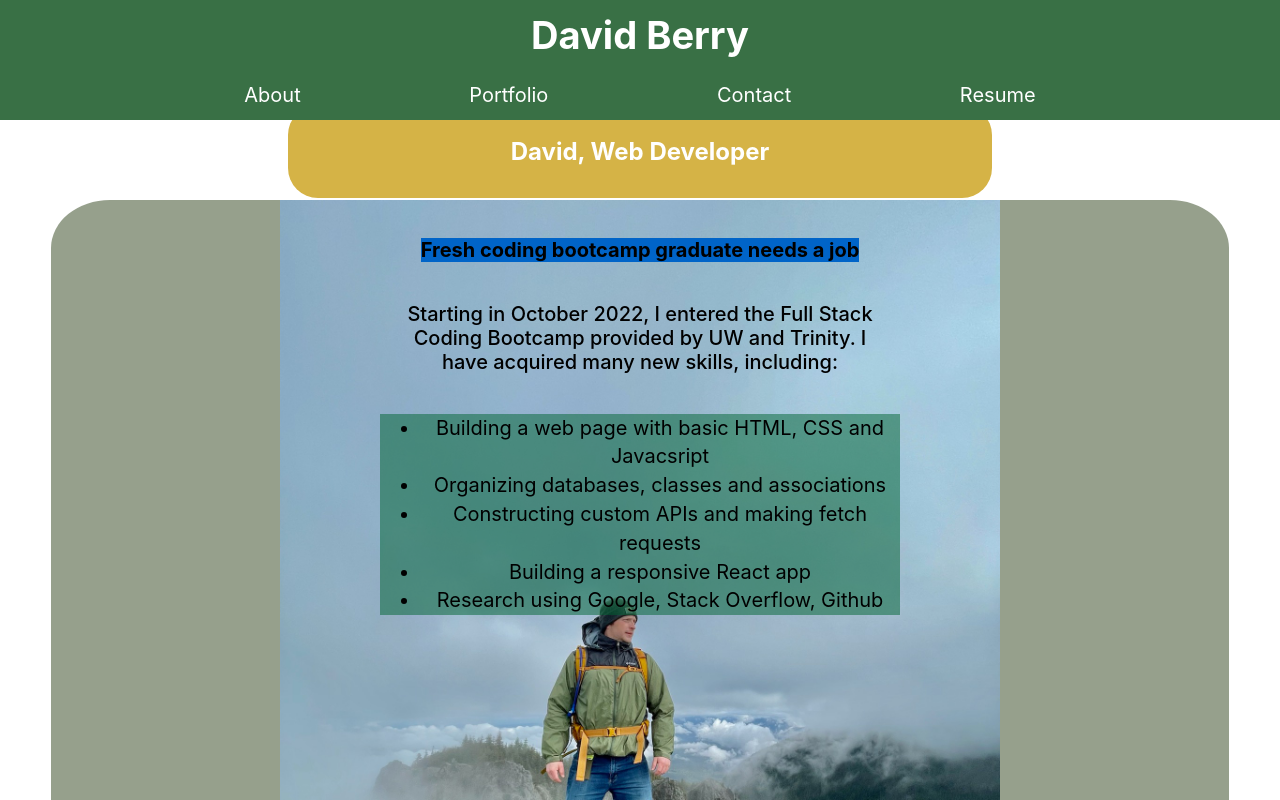
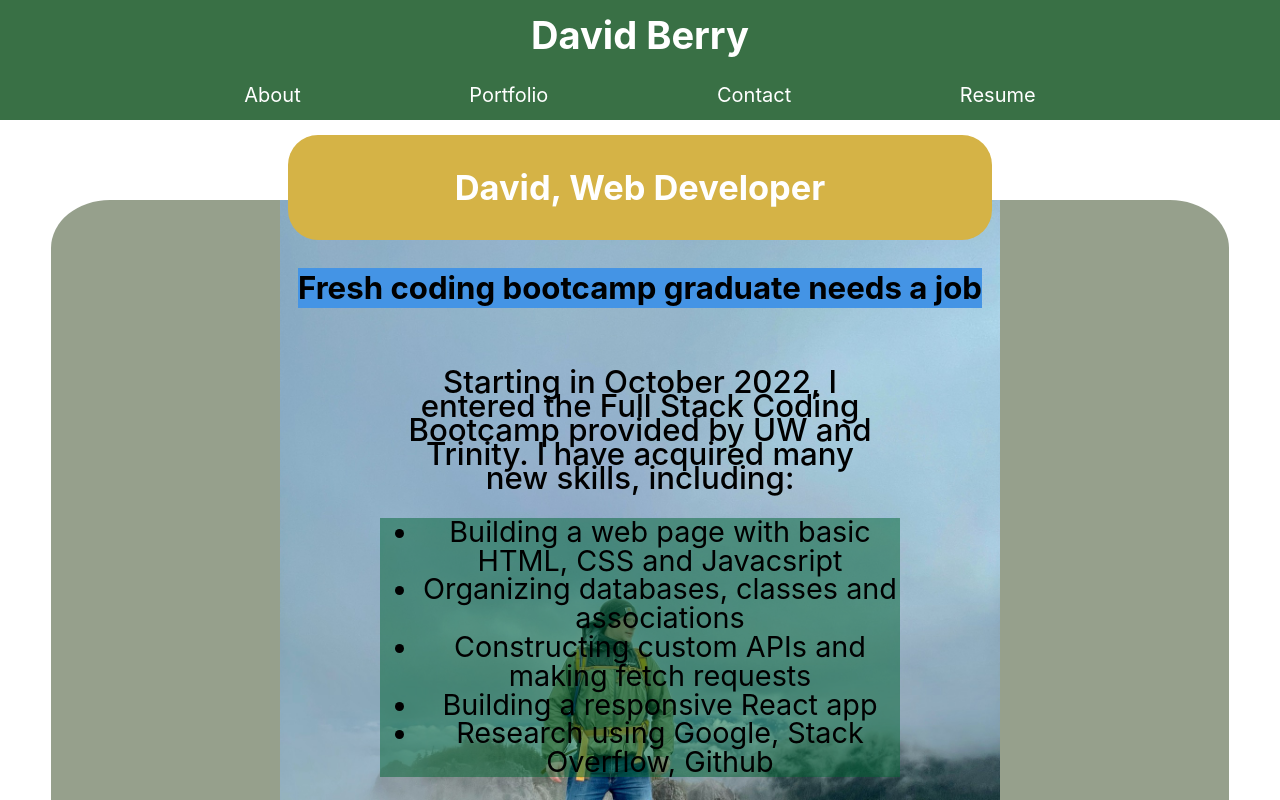
Before and after one commit to dberry38/forest-medallion, a React (Create React App) app: page / in a window 1280 px wide. Shown: the top 800 px of the page. Built offline with nearby package versions, Linux system fonts and the light colour scheme.

Commit message:
more styling cleanup

```diff
--- a/src/App.js
+++ b/src/App.js
@@ -6,10 +6,11 @@ import Footer from "./components/Footer/Footer";
 import { css } from '@emotion/css';
 
 const mainStyle = `
-margin: 0;
+margin: 0 auto;
 display: flex;
 align-items: center;
 justify-content: center;
+width: 90vw;
 `
 
 function App() {
--- /dev/null
+++ b/src/components/About/About.css
@@ -0,0 +1,64 @@
+.container {
+    display: flex;
+    align-items: center;
+    justify-content: center;
+    position: relative;
+    top: 5rem;
+    width: 92vw;
+    height: 60rem;
+    background-image: url("../../assets/Images/mountain_pic.jpg");
+    background-color: rgb(150, 160, 140);
+    background-position: center;
+    background-repeat: no-repeat;
+    background-size: contain;
+    border-radius: 5%;
+    flex-direction: column;
+
+}
+
+.container h1 {
+    display: flex;
+position: relative;
+bottom: 12rem;
+width: 50vw;
+align-items: center;
+justify-content: center;
+padding: 32px;
+background-color: rgb(213, 179, 70);
+font-size: calc(0.55rem + 2vw);
+border-radius: 30px;
+color: white;
+}
+
+.container h3 {
+    display: flex;
+position: relative;
+bottom: 14rem;
+background-color: rgb(68, 148, 229);
+font-size: calc(0.35rem + 2vw);
+line-height: 2.5rem;
+}
+
+.summary {
+    display: flex;
+position: relative;
+text-align: center;
+width: 30rem;
+bottom: 14rem;
+color: rgb(0, 0, 0);
+font-size: calc(0.35rem + 2vw);
+font-weight: 500;
+line-height: 1.5rem;
+}
+
+.skill-list {
+    display: flex;
+flex-direction: column;
+position: relative;
+text-align: center;
+width: 30rem;
+bottom: 16rem;
+background-color: rgb(0, 100, 50, 0.5);
+font-size: calc(0.2rem + 2vw);
+line-height: 1.8rem;
+}
--- a/src/components/About/About.js
+++ b/src/components/About/About.js
@@ -1,80 +1,14 @@
 import React from "react";
-import { css } from '@emotion/css';
-import mtPic from '../../assets/Images/mountain_pic.jpg'
-
-
-const h1Style = `
-display: flex;
-position: relative;
-bottom: 20rem;
-width: 50vw;
-align-items: center;
-justify-content: center;
-padding: 32px;
-background-color: rgb(213, 179, 70);
-font-size: 24px;
-border-radius: 30px;
-color: white;
-`
-
-const picStyle = `
-display: flex;
-align-items: center;
-justify-content: center;
-position: relative;
-top: 5rem;
-width: 92vw;
-height: 60rem;
-background-image: url(${mtPic});
-background-color: rgb(150, 160, 140);
-background-position: center;
-background-repeat: no-repeat;
-background-size: contain;
-border-radius: 5%;
-flex-direction: column;
-`
-
-const subStyle = `
-display: flex;
-position: relative;
-bottom: 20rem;
-background-color: rgb(0, 100, 200);
-font-size: 1.25rem;
-line-height: 1.5rem;
-`
-
-const contentStyle = `
-display: flex;
-position: relative;
-text-align: center;
-width: 30rem;
-bottom: 20rem;
-color: rgb(0, 0, 0);
-font-size: 1.25rem;
-font-weight: 500;
-line-height: 1.5rem;
-`
-
-const listStyle = `
-display: flex;
-flex-direction: column;
-position: relative;
-text-align: center;
-width: 30rem;
-bottom: 20rem;
-background-color: rgb(0, 100, 50, 0.5);
-font-size: 1.25rem;
-line-height: 1.8rem;
-`
+import './About.css';
 
 
 function AboutDiv(props) {
     return (
-        <div className={css(picStyle)}>
-            <h1 className={css(h1Style)}>David, Web Developer</h1>
-            <h3 className={css(subStyle)}>Fresh coding bootcamp graduate needs a job</h3>
-            <p className={css(contentStyle)}>Starting in October 2022, I entered the Full Stack Coding Bootcamp provided by UW and Trinity. I have acquired many new skills, including:</p>
-            <ul className={css(listStyle)}>
+        <div className="container">
+            <h1>David, Web Developer</h1>
+            <h3>Fresh coding bootcamp graduate needs a job</h3>
+            <p className="summary">Starting in October 2022, I entered the Full Stack Coding Bootcamp provided by UW and Trinity. I have acquired many new skills, including:</p>
+            <ul className="skill-list">
                 <li>Building a web page with basic HTML, CSS and Javacsript</li>
                 <li>Organizing databases, classes and associations</li>
                 <li>Constructing custom APIs and making fetch requests</li>
--- a/src/components/Project/Project.js
+++ b/src/components/Project/Project.js
@@ -42,8 +42,8 @@ width: 20vw;
 `;
 
   return (
-
-      <div className={css(cardStyle)}>
+    <div>
+      <div className={css(cardStyle)}></div>
       <a
         href={liveLink}
         target="_blank"
--- a/src/components/Resume/Resume.js
+++ b/src/components/Resume/Resume.js
@@ -10,21 +10,18 @@ function ResumeDiv(props) {
         <div>
           <h2>Career Summary</h2>
           <p>
-            I have spent many years working in the construction industry, and I
-            am excited to apply the skills and work ethic I have cultivated to a
-            new field. Becoming a Web Developer will open my horizons to new
-            possibilities.
+            Full Stack Web Development Coding Bootcamp graduate making the move into a new career.
           </p>
         </div>
         <div>
           <h2>Education</h2>
           <ul>
             <li>
-              High School Diploma from Fife High School, Graduate of Class 2010
+              Full Stack Web Developer Certificate from University of
+              Washington, 2023
             </li>
             <li>
-              Full Stack Web Developer Certificate from University of
-              Washington, 2023
+              High School Diploma from Fife High School, Graduate of Class 2010
             </li>
           </ul>
           <h2>Skills</h2>
@@ -33,7 +30,7 @@ function ResumeDiv(props) {
             <li>Making said website into a Progressive Web Application</li>
             <li>Constructing and managing databases</li>
             <li>Utilizing APIs and libraries</li>
-            <li>READING DOCUMENTATION</li>
+            <li>Reading and comprehending documentation</li>
           </ul>
         </div>
       </div>
```
Lines whose indentation alone changed are shown as unchanged.
